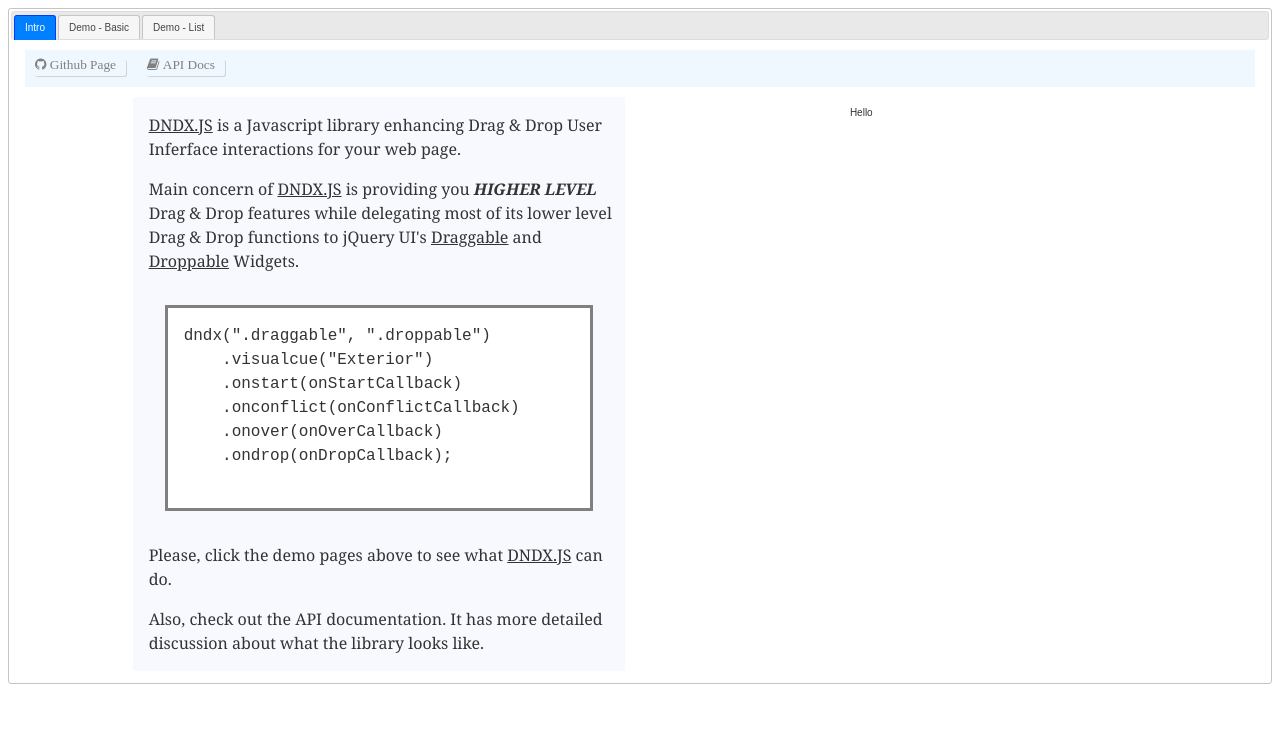
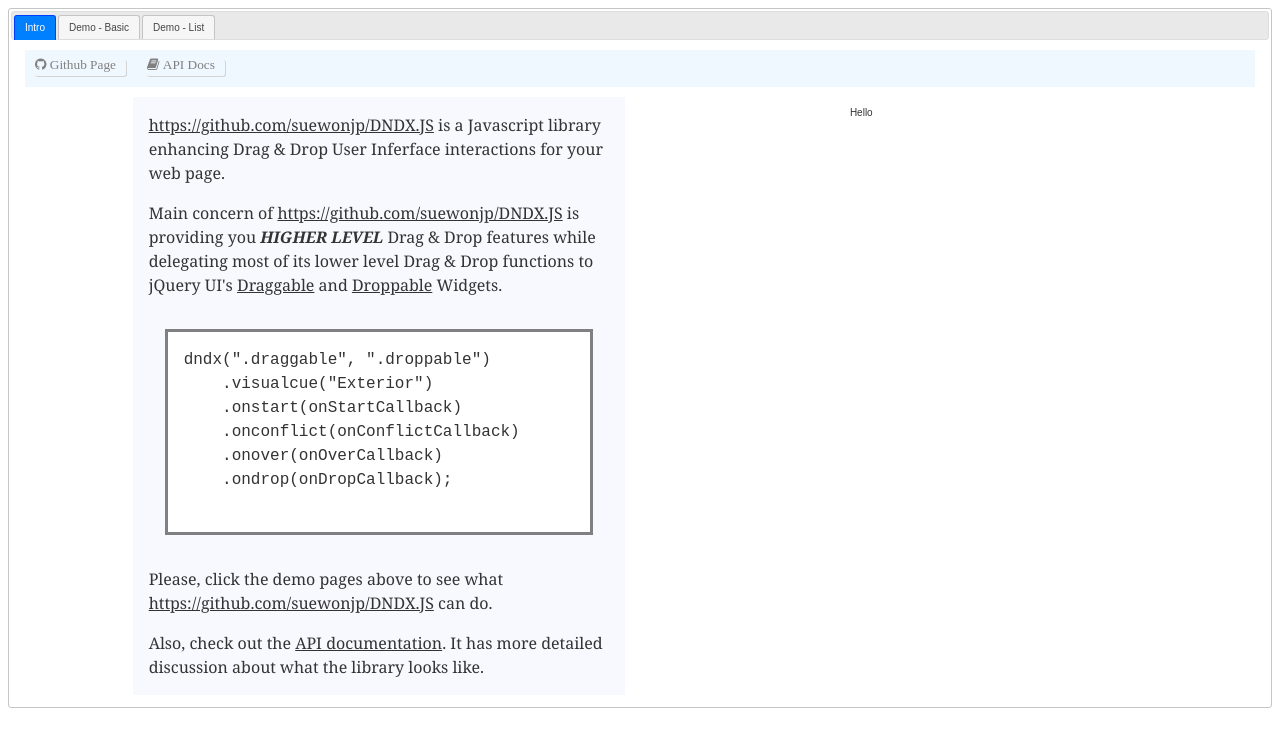
Before and after one commit to suewonjp/DNDX.JS, a plain HTML site: page demo.html in a window 1280 px wide. Drawn offline with nearby package versions, Linux system fonts and the light colour scheme.

Commit message:
[update] corrected page links in the documentation

```diff
--- a/demo.html
+++ b/demo.html
@@ -23,13 +23,13 @@
 
         <div id="intro">
             <div class="links">
-                <a href="#"><span class="fa fa-github fa-lg link">&nbsp;Github Page</span></a>
-                <a href="#"><span class="fa fa-book fa-lg link">&nbsp;API Docs</span></a>
+                <a href="https://github.com/suewonjp/DNDX.JS"><span class="fa fa-github fa-lg link">&nbsp;Github Page</span></a>
+                <a href="https://github.com/suewonjp/DNDX.JS/blob/master/api-docs.md"><span class="fa fa-book fa-lg link">&nbsp;API Docs</span></a>
             </div>
             <div class="flex-container">
                 <div class="summary">
-                    <p><a href="#">DNDX.JS</a> is a Javascript library enhancing Drag &amp; Drop User Inferface interactions for your web page.</p>
-                    <p>Main concern of <a href="#">DNDX.JS</a> is providing you <em><strong>HIGHER LEVEL</strong></em> Drag &amp; Drop features while delegating most of its lower level Drag &amp; Drop functions to jQuery UI's <a href="http://api.jqueryui.com/draggable/">Draggable</a> and <a href="http://api.jqueryui.com/droppable/">Droppable</a> Widgets.</p>
+                    <p><a href="#">https://github.com/suewonjp/DNDX.JS</a> is a Javascript library enhancing Drag &amp; Drop User Inferface interactions for your web page.</p>
+                    <p>Main concern of <a href="#">https://github.com/suewonjp/DNDX.JS</a> is providing you <em><strong>HIGHER LEVEL</strong></em> Drag &amp; Drop features while delegating most of its lower level Drag &amp; Drop functions to jQuery UI's <a href="http://api.jqueryui.com/draggable/">Draggable</a> and <a href="http://api.jqueryui.com/droppable/">Droppable</a> Widgets.</p>
                     <pre><code>dndx(".draggable", ".droppable")
     .visualcue("Exterior")
     .onstart(onStartCallback)
@@ -37,8 +37,8 @@
     .onover(onOverCallback)
     .ondrop(onDropCallback);
                     </code></pre>
-                    <p>Please, click the demo pages above to see what <a href="#">DNDX.JS</a> can do.</p>
-                    <p>Also, check out the API documentation. It has more detailed discussion about what the library looks like.</p>
+                    <p>Please, click the demo pages above to see what <a href="#">https://github.com/suewonjp/DNDX.JS</a> can do.</p>
+                    <p>Also, check out the <a href="https://github.com/suewonjp/DNDX.JS/blob/master/api-docs.md">API documentation</a>. It has more detailed discussion about what the library looks like.</p>
                 </div>
                 <div class="animation">
                     <p> Hello </p>
```
Also changed, not shown: api-docs.md (+4 -0 lines), README.md.
